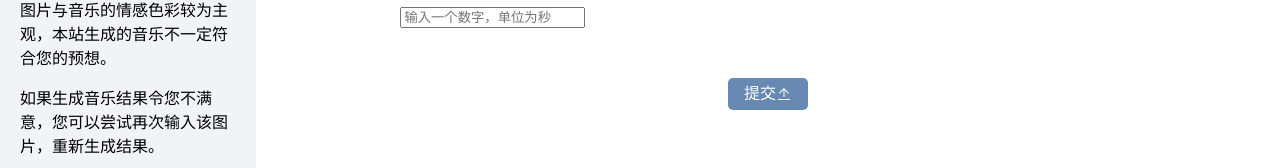
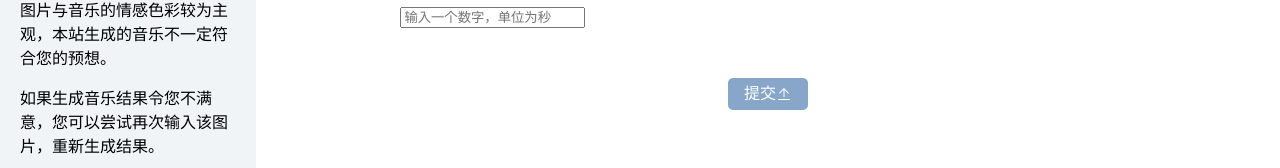
Before and after one commit to ScientificW/MozartFrontEndConnect, a Vue app: page / in a window 1280 px wide. Shown: the part 763-931 px from the top of the page. Built offline with nearby package versions, Linux system fonts and the light colour scheme.

Commit message:
加了个页面

```diff
--- a/src/components/Form.vue
+++ b/src/components/Form.vue
@@ -286,7 +286,7 @@ const handleClick = async () => {
     height: 43%;
   }
   .submit-btn {
-  background-color: rgb(103, 137, 177);
+  background-color: rgb(135, 166, 201);
   color: rgb(255, 255, 255);
   border: none;
   padding: 8px 16px;
```
